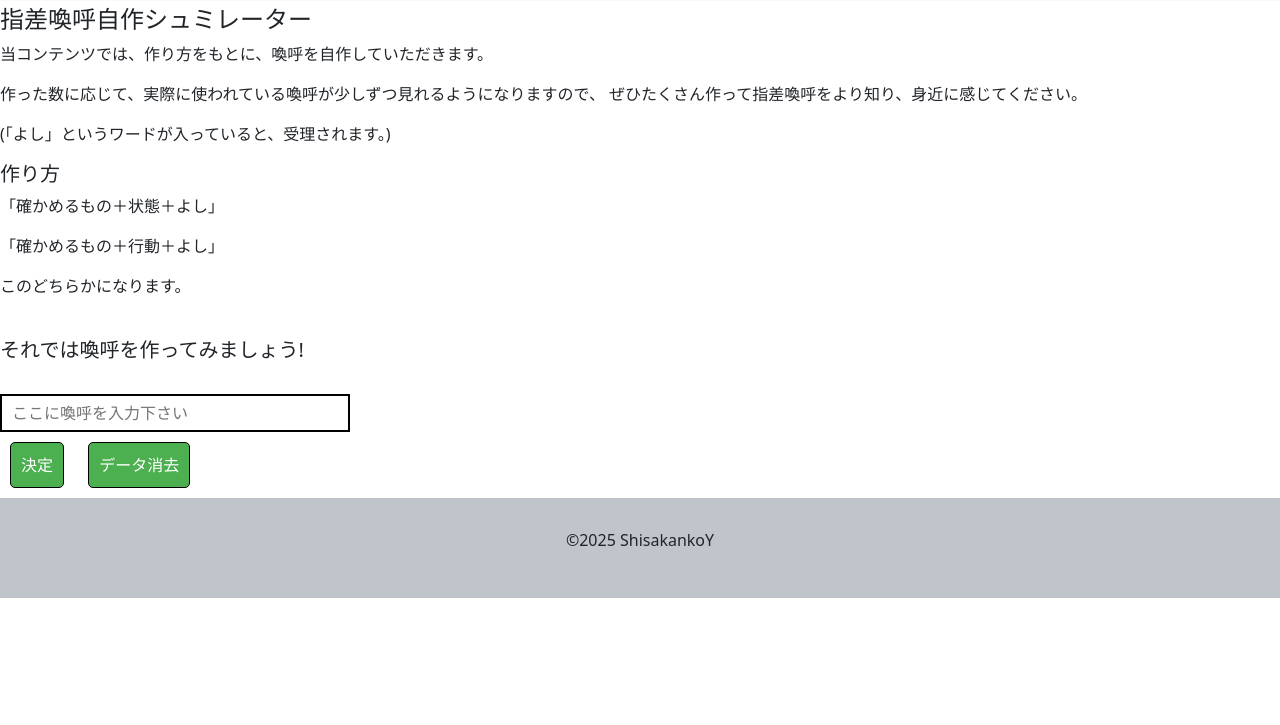
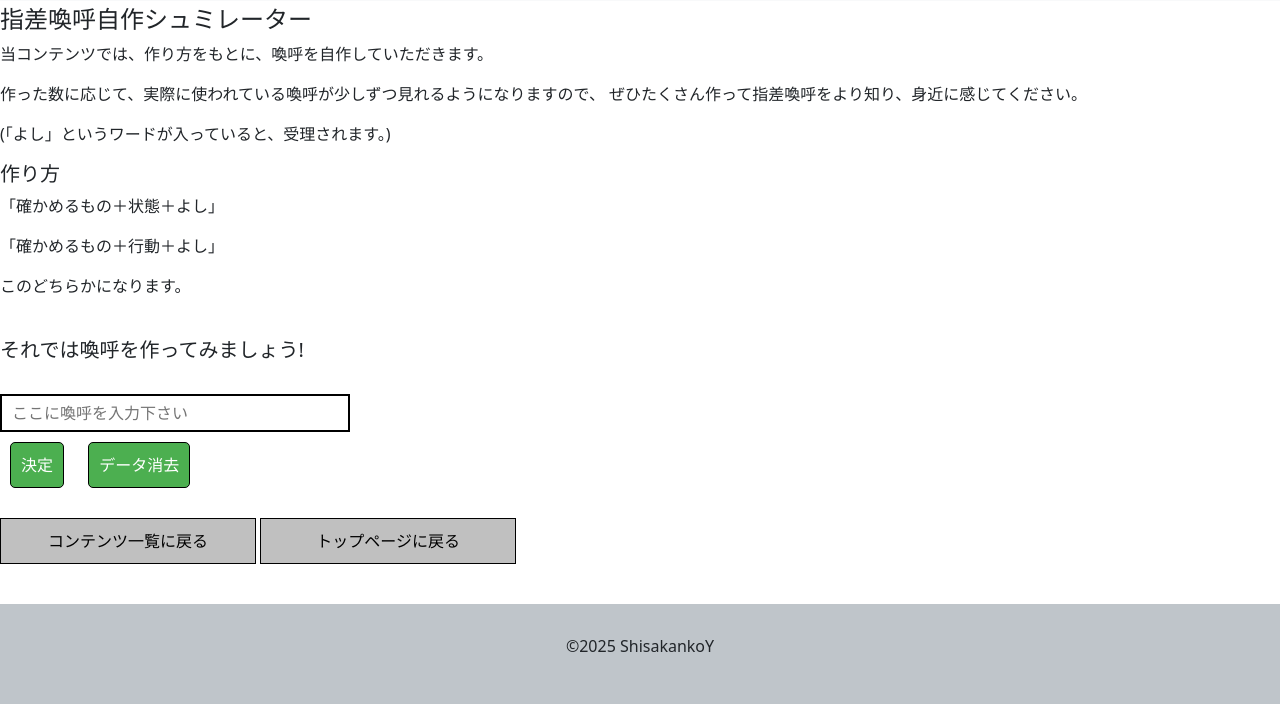
Before and after one commit to ShisakankoY/The-Signalling, a plain HTML site: page Shisakanko/myShisakanko.html in a window 1280 px wide. Shown: the part 75-800 px from the top of the page. Drawn offline with nearby package versions, Linux system fonts and the light colour scheme; some packages are replaced by stand-ins of ours.

Commit message:
Update myShisakanko.html

```diff
--- a/Shisakanko/myShisakanko.html
+++ b/Shisakanko/myShisakanko.html
@@ -94,7 +94,8 @@
             </div>
         </section>
     </main>
-
+    <a href="shisakankoTop.html" class="redirect">コンテンツ一覧に戻る</a>
+    <a href="../index.html" class="redirect">トップページに戻る</a>
     <footer class="footer-container">
         <p>©2025 ShisakankoY</p>
     </footer>
```
